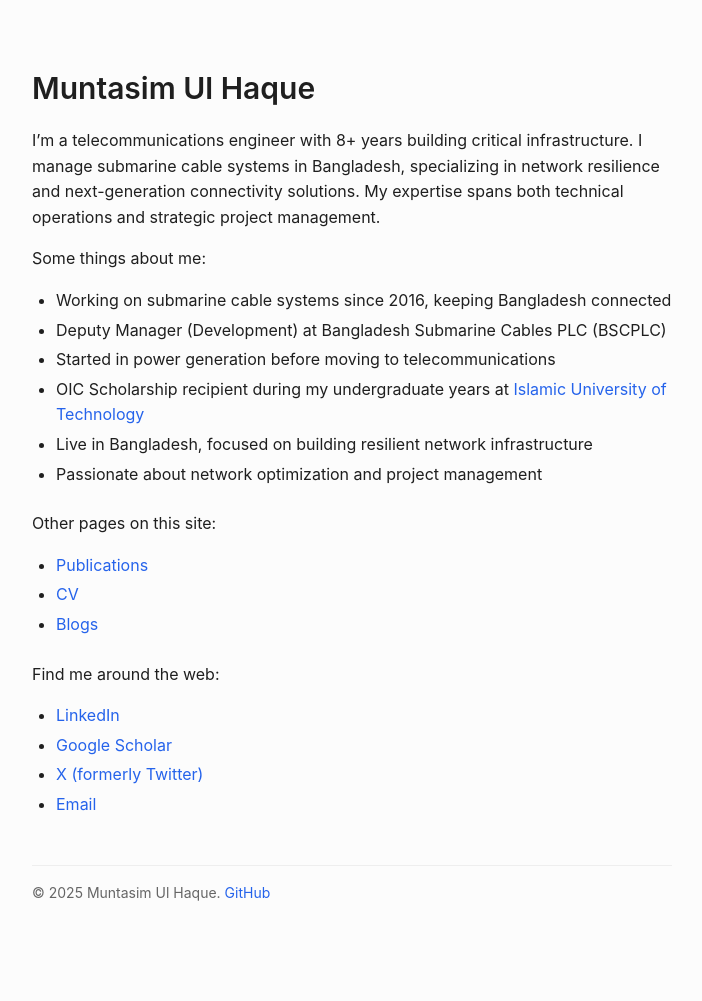
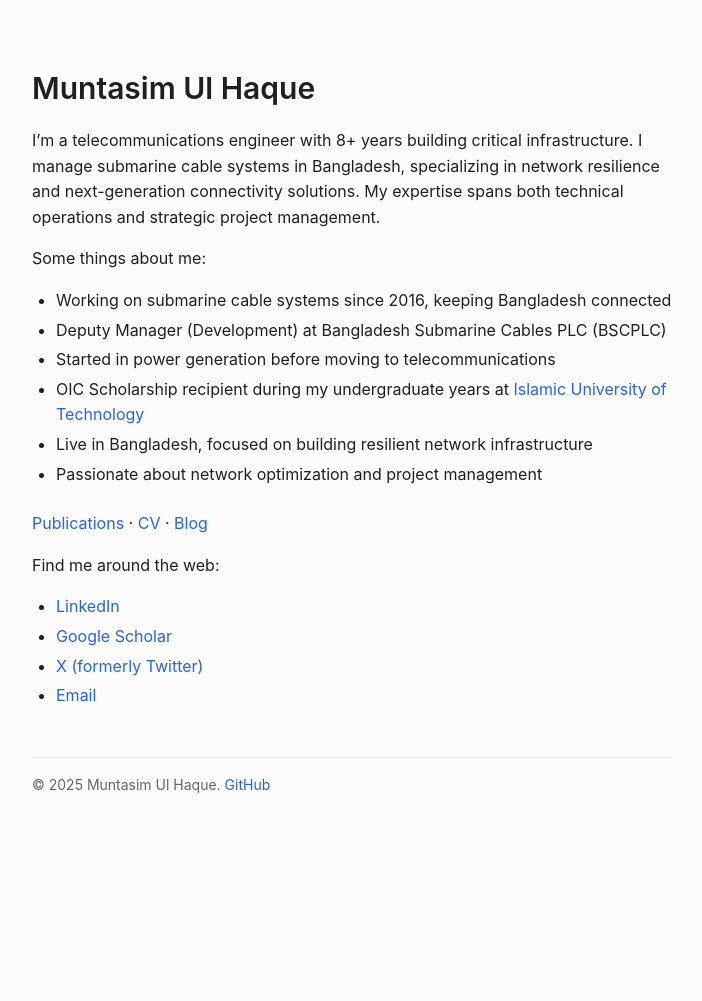
Before and after one commit to muntasimulhaque/muntasimulhaque.github.io, a Jekyll site: the page built from index.md, in a window 1280 px wide. Shown: the whole page, without its empty margins (288-990 px from the left). Built offline with Jekyll 4.4.1, drawn with Linux system fonts in a browser that asks for light colours; after the commit the page ends 900 px from its top, so only the background shows below that.

Commit message:
Update index.md

```diff
--- a/index.md
+++ b/index.md
@@ -15,10 +15,7 @@ Some things about me:
 * Live in Bangladesh, focused on building resilient network infrastructure
 * Passionate about network optimization and project management
 
-Other pages on this site:
-* [Publications](/publications/)
-* [CV](/cv/)
-* [Blogs](/blog/)
+[Publications](/publications/) · [CV](/cv/) · [Blog](/blog/)
 
 Find me around the web:
 * [LinkedIn](https://www.linkedin.com/in/muntasimulhaque/){:target="_blank"}
```
